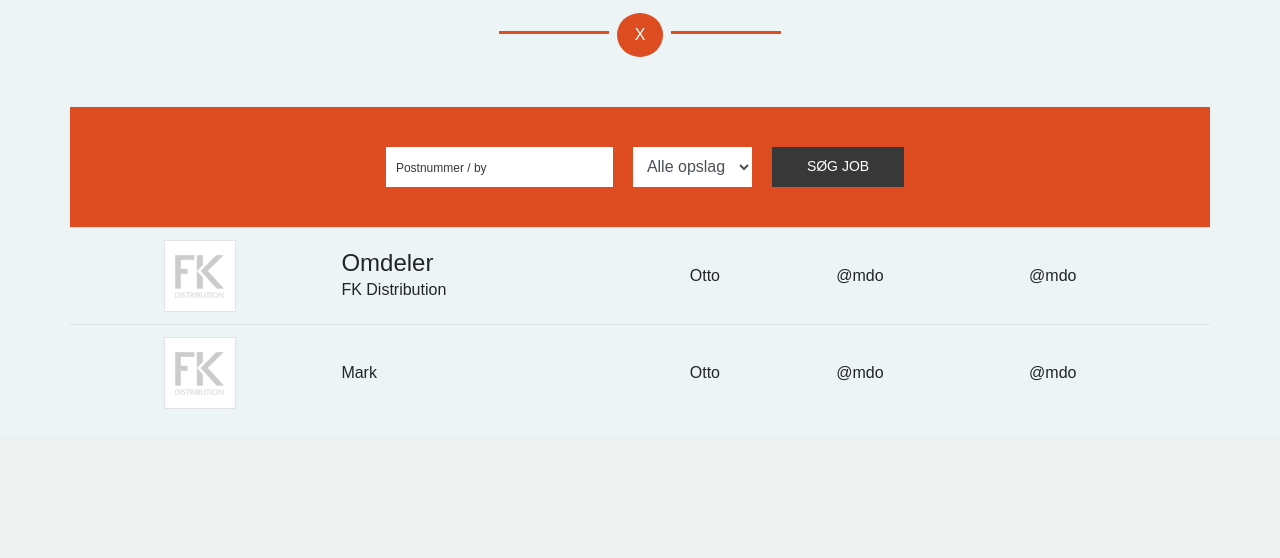
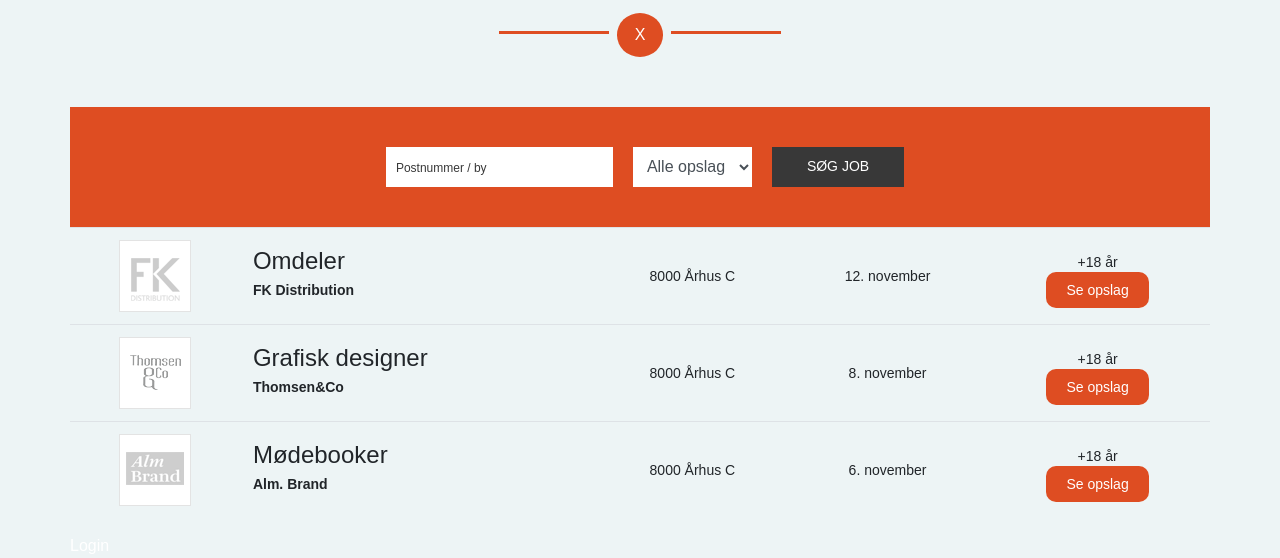
Before and after one commit to LukasBrondel/Studiejobs, a PHP site: page / in a window 1280 px wide. Shown: the part 600-1158 px from the top of the page. Before the commit the page ends 1009 px from the top, so only its background shows below. Run offline with PHP 8.4, Linux system fonts and the light colour scheme.

Commit message:
Fortsat index

```diff
--- a/css/style.scss
+++ b/css/style.scss
@@ -22,10 +22,13 @@ $menu-size: 14px; /* menu text */
 $heading-weight-large: 800; /* h1-h2 */
 $heading-weight-medium: 800; /* h2 */
 $heading-weight-small: 400; /* h3+ */
-
+$bold-weight: 700;
 $paragraph-weight: 400; /* p */
 $button-weight: 400; /* button text */
 $menu-weight: 500; /* menu text */
+
+/* Transitions */
+$standard-transition: background-color .15s ease-in-out;
 
 /* Colors */
 $theme-color: #de4d22;
@@ -114,14 +117,20 @@ h2 {
 	background-color:$theme-color;
 	border-radius:$button-radius;
     font-weight: $button-weight;
+    transition: $standard-transition;
+
+    &:hover {
+		background-color:$dark-color !important; /* Overwrite bootstrap */
+        transition: $standard-transition;
+	}
+
+    a {
+        display: block;
+    }
 }
 
 .login-link {
-	color:white !important; /* Overwrite bootstrap */
-
-	&:hover {
-		color:red !important; /* Overwrite bootstrap */
-	}
+	color:$light-color !important; /* Overwrite bootstrap */
 }
 
 /*------- index.php ------- */
@@ -154,6 +163,13 @@ h2 {
         font-weight: $button-weight;
         color:$light-color;
         text-transform: uppercase;
+        transition: $standard-transition;
+
+        &:hover {
+            transition: $standard-transition;
+            background-color:$dark-color;
+            text-decoration: none;
+        }
 	}
 }
 
@@ -231,7 +247,7 @@ h2 {
     height: 72px;
 
     img {
-        margin-top:20%;
+        margin-top:25%;
     }
 }
 
@@ -239,6 +255,7 @@ h2 {
 
     h3 {
         font-size:$heading-size-small;
+        font-weight: $heading-weight-small;
         margin:0;
         padding:0;
     }
@@ -247,4 +264,38 @@ h2 {
         margin:0;
         padding:0;
     }
+
+    .virksomhed {
+        font-weight: $bold-weight;
+
+    }
+
+    td {
+        line-height:28px;
+        font-size:$paragraph-size;
+        font-weight: $paragraph-weight;
+    }
+
+    td a {
+        padding: 10px 20px;
+        border-radius: $button-radius;
+        color:$light-color;
+        font-size: $button-size;
+        font-weight: $button-weight;
+
+        &:hover {
+            text-decoration: none;
+            background-color:$theme-color;
+        }
+    }
+
+    .se-opslag {
+        background-color:$theme-color;
+        transition: $standard-transition;
+
+        &:hover {
+            background-color:$dark-color;
+            transition: $standard-transition;
+        }
+    }
 }
--- a/index.php
+++ b/index.php
@@ -25,6 +25,14 @@
           </ol>
           <div class="carousel-inner">
             <div class="carousel-item active">
+              <img class="d-block w-100" src="images/wolt-featured.jpg" alt="Udbringer hos Wolt">
+              <div class="carousel-caption d-none d-md-block">
+                <h1>Savner du ekstra lommepenge?</h1>
+                <p>Som leverandør for Wolt får du selv mulighed for at styre og planlægge dine arbejdstider efter dine behov. Det eneste krav er, at du har en cykel og en smartphone!</p>
+                <a href="#" class="slider-btn">Læs mere</a>
+              </div>
+            </div>
+            <div class="carousel-item">
               <img class="d-block w-100" src="images/wolt-featured.jpg" alt="Udbringer hos Wolt">
               <div class="carousel-caption d-none d-md-block">
                 <h1>Savner du ekstra lommepenge?</h1>
@@ -73,25 +81,46 @@
                   </td>
                   <td>
                       <h3>Omdeler</h3>
-                      <p>FK Distribution</p>
+                      <p class="virksomhed">FK Distribution</p>
                   </td>
-                  <td>Otto</td>
-                  <td>@mdo</td>
-                  <td>@mdo</td>
+                  <td class="text-center">8000 Århus C</td>
+                  <td class="text-center">12. november</td>
+                  <td class="text-center">+18 år<br/>
+                      <a href="#" class="se-opslag">Se opslag</a></td>
                 </tr>
                 <tr>
                   <td>
                     <div class="job-logo">
-                        <img src="images/virksomheder/fk-distribution-logo.png" alt="FK Distribution logo">
+                        <img src="images/virksomheder/thomsen-og-co-logo.png" alt="Thomsen&Co logo">
                     </div>
                   </td>
-                  <td>Mark</td>
-                  <td>Otto</td>
-                  <td>@mdo</td>
-                  <td>@mdo</td>
+                  <td>
+                      <h3>Grafisk designer</h3>
+                      <p class="virksomhed">Thomsen&amp;Co</p>
+                  </td>
+                  <td class="text-center">8000 Århus C</td>
+                  <td class="text-center">8. november</td>
+                  <td class="text-center">+18 år<br/>
+                      <a href="#" class="se-opslag">Se opslag</a></td>
+                </tr>
+                <tr>
+                  <td>
+                    <div class="job-logo">
+                        <img src="images/virksomheder/alm-brand-logo.png" alt="Alm. brand logo">
+                    </div>
+                  </td>
+                  <td>
+                      <h3>Mødebooker</h3>
+                      <p class="virksomhed">Alm. Brand</p>
+                  </td>
+                  <td class="text-center">8000 Århus C</td>
+                  <td class="text-center">6. november</td>
+                  <td class="text-center">+18 år<br/>
+                      <a href="#" class="se-opslag">Se opslag</a></td>
                 </tr>
               </tbody>
             </table>
+            <a class="login-link" href="#">Login</a>
         </article>
     </section>
     <!-- Optional JavaScript -->
```
Also changed, not shown: css/style.min.css.
